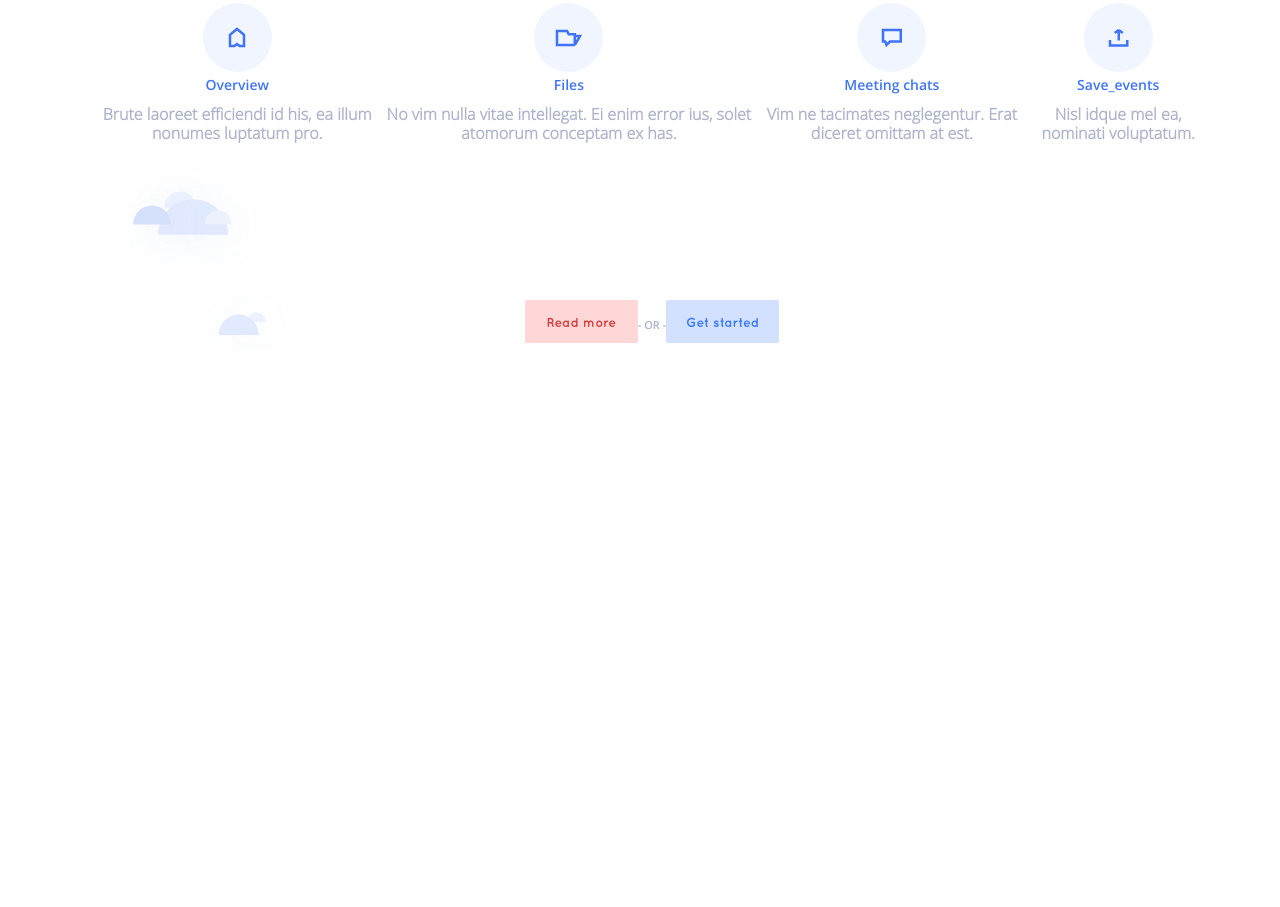
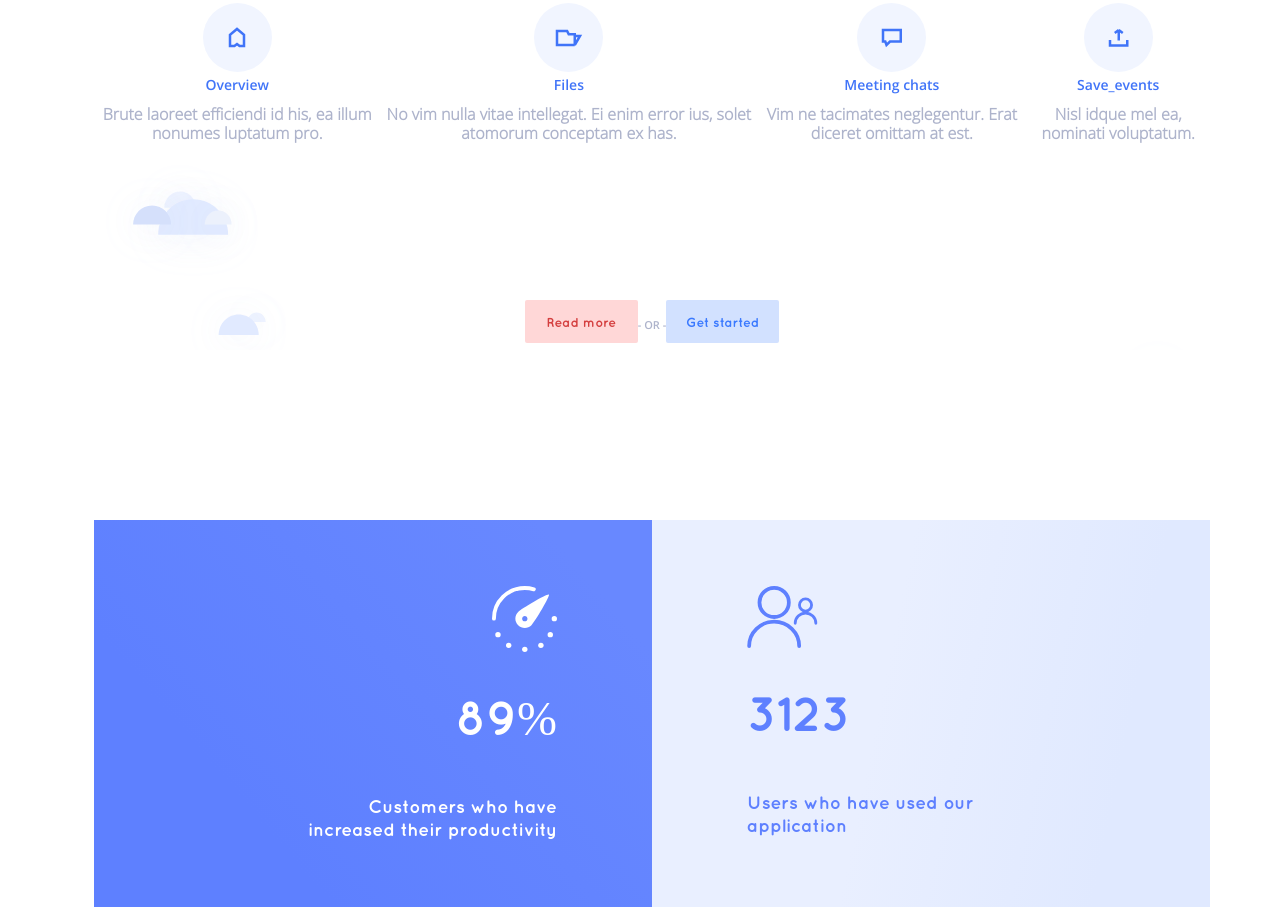
Before and after one commit to BAKERholy/testWebSite, a website built with Parcel: page src/index.html in a window 1280 px wide. Shown: the part 1950-2857 px from the top of the page. Before the commit the page ends 2300 px from the top, so only its background shows below. Built offline with nearby package versions, Linux system fonts and the light colour scheme.

Commit message:
block layout with quantity

```diff
--- a/src/index.html
+++ b/src/index.html
@@ -206,6 +206,33 @@
         </div>
       </div>
     </section>
+    <section class="number container">
+      <div class="number__block">
+        <div class="number__block-left">
+          <div class="number__block-left--img">
+            <img src="img/number/number.svg" width="65px" height="66px" alt="number">
+         </div>
+          <span class="number__block-left--interest">
+            89%
+          </span>
+          <p class="number__block-left--text">
+            Customers who have<br> increased their productivity
+          </p>
+        </div>
+        <div class="number__block-right">
+          <div class="number__block-right--img">
+            <img src="img/number/people.svg" width="71px" height="62px" alt="people">
+          </div>
+          <span class="number__block-right--figure">
+            3123
+          </span>
+          <div class="number__block-right--text">
+            Users who have used our<br> application
+          </div>
+        </div>
+      </div>
+
+    </section>
   </main>
 
 
--- /dev/null
+++ b/src/scss/number.scss
@@ -0,0 +1,75 @@
+.number {
+    margin-top: 170px;
+
+
+    &__block {
+    display: flex;
+    flex-direction: row;
+    }
+
+    &__block-left {
+        width: 50%;
+        background: linear-gradient(229.32deg, #6888FF 12.77%, #5E80FF 73.11%);
+        display: flex;
+        flex-direction: column;
+        align-items: flex-end;
+        padding-right: 95px;
+        padding-top: 66px;
+
+        &--interest {
+            font-family: "Quicksand";
+            font-size: 48px;
+            font-style: normal;
+            font-weight: 400;
+            line-height: 83px;
+            color: #FFFFFF;
+            padding-top: 24px;
+        }
+
+        &--text {
+            font-family: "Quicksand";
+            font-size: 18px;
+            font-style: normal;
+            font-weight: 500;
+            line-height: 23px;
+            color: #FFFFFF;
+            text-align: end;
+            padding-top: 36px;
+            margin-bottom: 66px;
+        }
+
+    }
+
+    &__block-right {
+        width: 50%;
+        background: linear-gradient(101.48deg, #E9EFFF 41.56%, #E0E9FF 81.53%);
+        display: flex;
+        flex-direction: column;
+        align-items: flex-start;
+        padding-top: 66px;
+        padding-left: 95px;
+
+        &--figure {
+            font-family: "Quicksand";
+            font-size: 48px;
+            font-style: normal;
+            font-weight: 400;
+            line-height: 83px;
+            color: #5E80FF;
+            padding-top: 24px;
+        }
+
+        &--text {
+            font-family: "Quicksand";
+            font-size: 18px;
+            font-style: normal;
+            font-weight: 500;
+            line-height: 23px;
+            color: #5E80FF;
+            text-align: start;
+            padding-top: 36px;
+            margin-bottom: 66px;
+        }
+    }
+
+}
--- a/src/scss/style.scss
+++ b/src/scss/style.scss
@@ -8,3 +8,4 @@
 @import "./companies.scss";
 @import "./devices.scss";
 @import "./possibilities.scss";
+@import "./number.scss";
```
Also changed, not shown: src/img/number/number.svg (added), src/img/number/people.svg (added).
